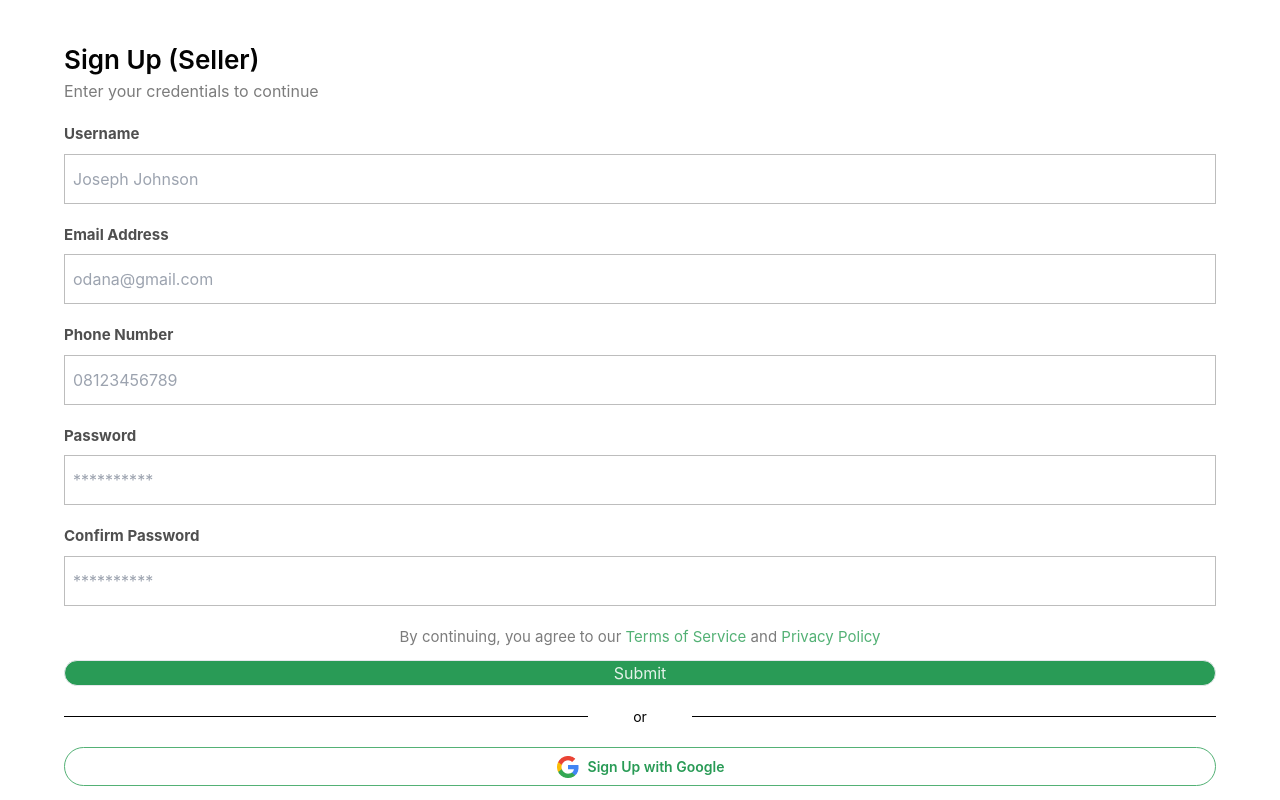
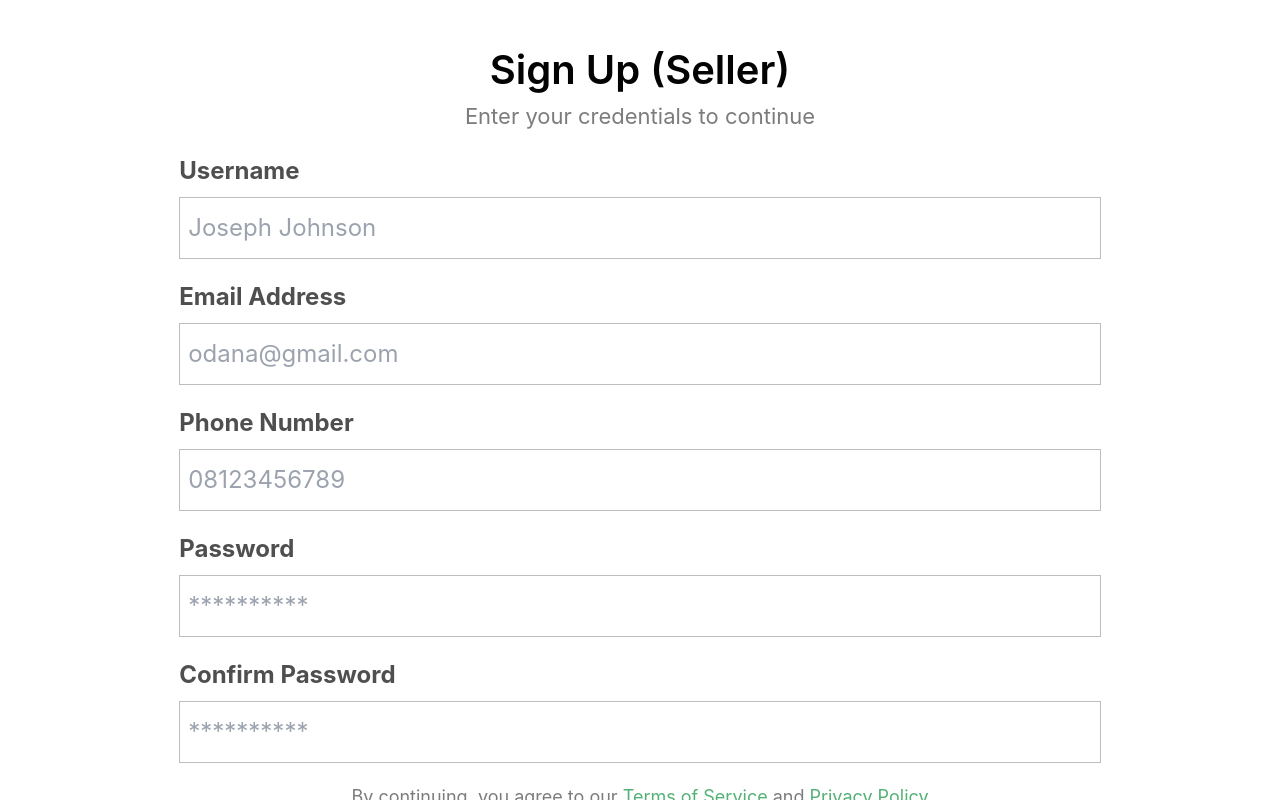
Before and after one commit to german-machine/odana, a React (Vite) app: page /sign-up-seller in a window 1280 px wide. Shown: the top 800 px of the page. Built offline with nearby package versions, Linux system fonts and the light colour scheme.

Commit message:
styled for medium and desktop devices; function: password must be more than 8 words with lowercase, uppercase, number and special characters; clear all input fields after submiting; trimmed all input fields and all typed letters show as lowercase in the username input field

```diff
--- a/src/pages/SignUpBuyer.jsx
+++ b/src/pages/SignUpBuyer.jsx
@@ -1,7 +1,6 @@
 import React, { useState } from 'react'
 import good from '../assets/images/good.png'
 import eyeoff from '../assets/images/eye-off.png'
-import whiteArrow from '../assets/images/white-arrow.png'
 import google from '../assets/images/google.png'
 import apple from '../assets/images/apple.png'
 import { Link } from 'react-router-dom'
@@ -33,8 +32,8 @@ const SignUp = () => {
 
         if (!inputValue.password) {
             tempError.password = 'Password is required'
-        } else if (inputValue.password.length < 8) {
-            tempError.password = 'Password too short'
+        } else if (!/^(?=.*[a-z])(?=.*[A-Z])(?=.*\d)(?=.*[@$!%*?&])[A-Za-z\d@$!%*?&]{8,}$/.test(inputValue.password)) {
+            tempError.password = 'Password must be more than 8 digits, contain lowercase, uppercase, number and special character'
         }
 
 
@@ -56,95 +55,107 @@ const SignUp = () => {
 
     function handleChange(e) {
         const { name, value } = e.target
-        setInputValue({
-            ...inputValue,
-            [name]: value
-        })
+        let updatedValue = { ...inputValue }
+        let trimmedValue = value.trim()
+        if (name === 'username') {
+            updatedValue[name] = value.toLowerCase()
+            e.target.value = trimmedValue.toLowerCase()
+        } else {
+            updatedValue[name] = value
+        }
+        setInputValue(updatedValue)
     }
 
     function handleSubmit(e) {
         e.preventDefault()
         if (validateError()) {
             alert('yeap')
+            setInputValue({
+                username: '',
+                email: '',
+                password: '',
+                confirmPassword: '',
+                number: ''
+            })
         }
     }
 
     return (
-        <div className='w-full bg-white'>
+        <div className='w-full md:h-screen lg:h-full bg-white'>
             <div className="w-[90%] m-auto py-10">
 
                 <div className="w-full mb-5">
-                    <h3 className="text-[26px] font-semibold text-left text-[#030303]">Sign Up (Buyer)</h3>
-                    <p className="text-[16px] text-[#7C7C7C] text-left">Enter your credentials to continue</p>
+                    <h3 className="text-[26px] md:text-[50px] lg:text-[40px] font-semibold text-center text-[#030303]">Sign Up (Buyer)</h3>
+                    <p className="text-[18px] md:text-[30px] lg:text-[22px] text-[#7C7C7C] text-center">Enter your credentials to continue</p>
                 </div>
 
-                <form action='/' onSubmit={handleSubmit} className="w-full">
+                <form action='/' onSubmit={handleSubmit} className="w-full md:w-[80%] m-auto">
 
                     <div className="text-left mb-5 flex flex-col gap-2">
-                        <label htmlFor="username" className="text-[15.04px] text-[#4F4F4F] font-bold text-left">Username</label>
+                        <label htmlFor="username" className="text-[18px] md:text-[24px] text-[#4F4F4F] font-bold text-left">Username</label>
                         <div className="border border-[#BDBDBD] flex items-center justify-between px-2 py-1">
-                            <input onChange={handleChange} value={inputValue.username} type="text" name='username' placeholder='Joseph Johnson' required className="py-2 w-full bg-transparent focus:outline-none text-[#4F4F4F]"/>
-                            <img src={good} alt="" className="hidden"/>
+                            <input onChange={handleChange} value={inputValue.username} type="text" name='username' placeholder='Joseph Johnson' required className="py-2 w-full bg-transparent focus:outline-none text-[#4F4F4F] md:text-[24px]" />
+                            <img src={good} alt="" className="hidden" />
                         </div>
                         {error.username && <p className='text-red-600'>{error.username}</p>}
                     </div>
 
                     <div className="text-left mb-5 flex flex-col gap-2">
-                        <label htmlFor="email" className="text-[15.04px] text-[#4F4F4F] font-bold text-left">Email Address</label>
+                        <label htmlFor="email" className="text-[18px] md:text-[24px] text-[#4F4F4F] font-bold text-left">Email Address</label>
                         <div className="border border-[#BDBDBD] flex items-center justify-between px-2 py-1">
-                            <input onChange={handleChange} value={inputValue.email} type="email" name='email' placeholder='odana@gmail.com' required className="py-2 w-full bg-transparent focus:outline-none text-[#4F4F4F]"/>
-                            <img src={good} alt="" className="hidden"/>
+                            <input onChange={handleChange} value={inputValue.email} type="email" name='email' placeholder='odana@gmail.com' required className="py-2 w-full bg-transparent focus:outline-none text-[#4F4F4F] md:text-[24px]" />
+                            <img src={good} alt="" className="hidden" />
                         </div>
                         {error.email && <p className='text-red-600'>{error.email}</p>}
                     </div>
 
                     <div className="text-left mb-5 flex flex-col gap-2">
-                        <label htmlFor="number" className="text-[15.04px] text-[#4F4F4F] font-bold text-left">Phone Number</label>
+                        <label htmlFor="number" className="text-[18px] md:text-[24px] text-[#4F4F4F] font-bold text-left">Phone Number</label>
                         <div className="border border-[#BDBDBD] flex items-center justify-between px-2 py-1">
-                            <input onChange={handleChange} value={inputValue.number} type="tel" name='number' placeholder='08123456789' required className="py-2 w-full bg-transparent focus:outline-none text-[#4F4F4F]"/>
-                            <img src={good} alt="" className="hidden"/>
+                            <input onChange={handleChange} value={inputValue.number} type="tel" name='number' placeholder='08123456789' required className="py-2 w-full bg-transparent focus:outline-none text-[#4F4F4F] md:text-[24px]" />
+                            <img src={good} alt="" className="hidden" />
                         </div>
                         {error.number && <p className='text-red-600'>{error.number}</p>}
                     </div>
 
                     <div className="text-left mb-5 flex flex-col gap-2">
-                        <label htmlFor="password" className="text-[15.04px] text-[#4F4F4F] font-bold text-left">Password</label>
+                        <label htmlFor="password" className="text-[18px] md:text-[24px] text-[#4F4F4F] font-bold text-left">Password</label>
                         <div className="border border-[#BDBDBD] flex items-center justify-between px-2 py-1">
-                            <input onChange={handleChange} value={inputValue.password} type="passwor" name='password' placeholder='**********' required className="py-2 w-full bg-transparent focus:outline-none text-[#4F4F4F]"/>
-                            <img src={eyeoff} alt="" className="hidden"/>
+                            <input onChange={handleChange} value={inputValue.password} type="passwor" name='password' placeholder='**********' required className="py-2 w-full bg-transparent focus:outline-none text-[#4F4F4F] md:text-[24px]" />
+                            <img src={eyeoff} alt="" className="hidden" />
                         </div>
                         {error.password && <p className='text-red-600'>{error.password}</p>}
                     </div>
 
                     <div className="text-left mb-5 flex flex-col gap-2">
-                        <label htmlFor="confirmPassword" className="text-[15.04px] text-[#4F4F4F] font-bold text-left">Confirm Password</label>
+                        <label htmlFor="confirmPassword" className="text-[18px] md:text-[24px] text-[#4F4F4F] font-bold text-left">Confirm Password</label>
                         <div className="border border-[#BDBDBD] flex items-center justify-between px-2 py-1">
-                            <input onChange={handleChange} value={inputValue.confirmPassword} type="passwor" name='confirmPassword' placeholder='**********' required className="py-2 w-full bg-transparent focus:outline-none text-[#4F4F4F]"/>
-                            <img src={eyeoff} alt="" className="hidden"/>
+                            <input onChange={handleChange} value={inputValue.confirmPassword} type="passwor" name='confirmPassword' placeholder='**********' required className="py-2 w-full bg-transparent focus:outline-none text-[#4F4F4F] md:text-[24px]" />
+                            <img src={eyeoff} alt="" className="hidden" />
                         </div>
                         {error.confirmPassword && <p className='text-red-600'>{error.confirmPassword}</p>}
                     </div>
 
-                    <p className="text-[15px] mb-3 font-normal text-[#7C7C7C] text-center">By continuing, you agree to our <span className="text-[#53B175]">Terms of Service</span> and <span className="text-[#53B175]">Privacy Policy</span></p>
+                    <p className="text-[16px] md:text-[18px] mb-3 font-normal text-[#7C7C7C] text-center">By continuing, you agree to our <span className="text-[#53B175]">Terms of Service</span> and <span className="text-[#53B175]">Privacy Policy</span></p>
 
-                    <button type='submit' className="w-full border bg-[#299B56] text-center flex justify-center rounded-3xl items-center mb-5">
+                    <button type='submit' className="w-full md:w-[30%] md:text-[19px] m-auto py-2 md:py-3 border bg-[#299B56] text-center flex justify-center rounded-3xl items-center mb-5">
                         Submit
                     </button>
 
-                    <div className='w-full flex items-center justify-center text-center'>
+                    <div className='w-full md:w-[70%] m-auto flex items-center justify-center text-center gap-1'>
                         <div className='w-[100%] h-[1px] bg-black'></div>
-                        <p className='w-[20%] text-[14px] text-[#030303]'>or</p>
+                        <p className='w-[15%] text-[14px] text-[#030303]'>or</p>
                         <div className='w-[100%] h-[1px] bg-black'></div>
                     </div>
 
-                    <Link className="border rounded-3xl border-[#53B175] flex items-center justify-center gap-2 mt-5 mb-5">
+                    <Link className="w-full md:w-[70%] m-auto border rounded-3xl border-[#53B175] flex items-center justify-center gap-2 mt-5 mb-5">
                         <img src={google} alt="" />
-                        <Link className="text-[14px] font-semibold text-[#299B56] py-2">Sign Up with Google</Link>
+                        <Link className="text-[16px] md:text-[19px] font-semibold text-[#299B56] py-2 md:py-3">Sign Up with Google</Link>
                     </Link>
 
-                    <Link className="border rounded-3xl border-[#53B175] flex items-center justify-center gap-2">
+                    <Link className="w-full md:w-[70%] m-auto border rounded-3xl border-[#53B175] flex items-center justify-center gap-2">
                         <img src={apple} alt="" />
-                        <p className="text-[14px] font-semibold text-[#299B56] py-2">Sign Up with Apple</p>
+                        <p className="text-[16px] md:text-[19px] font-semibold text-[#299B56] py-2 md:py-3">Sign Up with Apple</p>
                     </Link>
                 </form>
             </div>
--- a/src/pages/SignUpSeller.jsx
+++ b/src/pages/SignUpSeller.jsx
@@ -1,7 +1,6 @@
 import React, { useState } from 'react'
 import good from '../assets/images/good.png'
 import eyeoff from '../assets/images/eye-off.png'
-import whiteArrow from '../assets/images/white-arrow.png'
 import google from '../assets/images/google.png'
 import apple from '../assets/images/apple.png'
 import { Link } from 'react-router-dom'
@@ -33,8 +32,8 @@ const SignUp = () => {
 
         if (!inputValue.password) {
             tempError.password = 'Password is required'
-        } else if (inputValue.password.length < 8) {
-            tempError.password = 'Password too short'
+        } else if (!/^(?=.*[a-z])(?=.*[A-Z])(?=.*\d)(?=.*[@$!%*?&])[A-Za-z\d@$!%*?&]{8,}$/.test(inputValue.password)) {
+            tempError.password = 'Password must be more than 8 digits, contain lowercase, uppercase, number and special character'
         }
 
 
@@ -56,95 +55,107 @@ const SignUp = () => {
 
     function handleChange(e) {
         const { name, value } = e.target
-        setInputValue({
-            ...inputValue,
-            [name]: value
-        })
+        let updatedValue = { ...inputValue }
+        let trimmedValue = value.trim()
+        if (name === 'username') {
+            updatedValue[name] = value.toLowerCase()
+            e.target.value = trimmedValue.toLowerCase()
+        } else {
+            updatedValue[name] = value
+        }
+        setInputValue(updatedValue)
     }
 
     function handleSubmit(e) {
         e.preventDefault()
         if (validateError()) {
             alert('yeap')
+            setInputValue({
+                username: '',
+                email: '',
+                password: '',
+                confirmPassword: '',
+                number: ''
+            })
         }
     }
 
     return (
-        <div className='w-full bg-white'>
+        <div className='w-full md:h-screen lg:h-full bg-white'>
             <div className="w-[90%] m-auto py-10">
 
                 <div className="w-full mb-5">
-                    <h3 className="text-[26px] font-semibold text-left text-[#030303]">Sign Up (Seller)</h3>
-                    <p className="text-[16px] text-[#7C7C7C] text-left">Enter your credentials to continue</p>
+                    <h3 className="text-[26px] md:text-[50px] lg:text-[40px] font-semibold text-center text-[#030303]">Sign Up (Seller)</h3>
+                    <p className="text-[18px] md:text-[30px] lg:text-[22px] text-[#7C7C7C] text-center">Enter your credentials to continue</p>
                 </div>
 
-                <form onSubmit={handleSubmit} className="w-full">
+                <form action='/' onSubmit={handleSubmit} className="w-full md:w-[80%] m-auto">
 
                     <div className="text-left mb-5 flex flex-col gap-2">
-                        <label htmlFor="username" className="text-[15.04px] text-[#4F4F4F] font-bold text-left">Username</label>
+                        <label htmlFor="username" className="text-[18px] md:text-[24px] text-[#4F4F4F] font-bold text-left">Username</label>
                         <div className="border border-[#BDBDBD] flex items-center justify-between px-2 py-1">
-                            <input onChange={handleChange} value={inputValue.username} type="text" name='username' placeholder='Joseph Johnson' required className="py-2 w-full bg-transparent focus:outline-none text-[#4F4F4F]"/>
-                            <img src={good} alt="" className="hidden"/>
+                            <input onChange={handleChange} value={inputValue.username} type="text" name='username' placeholder='Joseph Johnson' required className="py-2 w-full bg-transparent focus:outline-none text-[#4F4F4F] md:text-[24px]" />
+                            <img src={good} alt="" className="hidden" />
                         </div>
                         {error.username && <p className='text-red-600'>{error.username}</p>}
                     </div>
 
                     <div className="text-left mb-5 flex flex-col gap-2">
-                        <label htmlFor="email" className="text-[15.04px] text-[#4F4F4F] font-bold text-left">Email Address</label>
+                        <label htmlFor="email" className="text-[18px] md:text-[24px] text-[#4F4F4F] font-bold text-left">Email Address</label>
                         <div className="border border-[#BDBDBD] flex items-center justify-between px-2 py-1">
-                            <input onChange={handleChange} value={inputValue.email} type="email" name='email' placeholder='odana@gmail.com' required className="py-2 w-full bg-transparent focus:outline-none text-[#4F4F4F]"/>
-                            <img src={good} alt="" className="hidden"/>
+                            <input onChange={handleChange} value={inputValue.email} type="email" name='email' placeholder='odana@gmail.com' required className="py-2 w-full bg-transparent focus:outline-none text-[#4F4F4F] md:text-[24px]" />
+                            <img src={good} alt="" className="hidden" />
                         </div>
                         {error.email && <p className='text-red-600'>{error.email}</p>}
                     </div>
 
                     <div className="text-left mb-5 flex flex-col gap-2">
-                        <label htmlFor="number" className="text-[15.04px] text-[#4F4F4F] font-bold text-left">Phone Number</label>
+                        <label htmlFor="number" className="text-[18px] md:text-[24px] text-[#4F4F4F] font-bold text-left">Phone Number</label>
                         <div className="border border-[#BDBDBD] flex items-center justify-between px-2 py-1">
-                            <input onChange={handleChange} value={inputValue.number} type="tel" name='number' placeholder='08123456789' required className="py-2 w-full bg-transparent focus:outline-none text-[#4F4F4F]"/>
-                            <img src={good} alt="" className="hidden"/>
+                            <input onChange={handleChange} value={inputValue.number} type="tel" name='number' placeholder='08123456789' required className="py-2 w-full bg-transparent focus:outline-none text-[#4F4F4F] md:text-[24px]" />
+                            <img src={good} alt="" className="hidden" />
                         </div>
                         {error.number && <p className='text-red-600'>{error.number}</p>}
                     </div>
 
                     <div className="text-left mb-5 flex flex-col gap-2">
-                        <label htmlFor="password" className="text-[15.04px] text-[#4F4F4F] font-bold text-left">Password</label>
+                        <label htmlFor="password" className="text-[18px] md:text-[24px] text-[#4F4F4F] font-bold text-left">Password</label>
                         <div className="border border-[#BDBDBD] flex items-center justify-between px-2 py-1">
-                            <input onChange={handleChange} value={inputValue.password} type="passwor" name='password' placeholder='**********' required className="py-2 w-full bg-transparent focus:outline-none text-[#4F4F4F]"/>
-                            <img src={eyeoff} alt="" className="hidden"/>
+                            <input onChange={handleChange} value={inputValue.password} type="passwor" name='password' placeholder='**********' required className="py-2 w-full bg-transparent focus:outline-none text-[#4F4F4F] md:text-[24px]" />
+                            <img src={eyeoff} alt="" className="hidden" />
                         </div>
                         {error.password && <p className='text-red-600'>{error.password}</p>}
                     </div>
 
                     <div className="text-left mb-5 flex flex-col gap-2">
-                        <label htmlFor="confirmPassword" className="text-[15.04px] text-[#4F4F4F] font-bold text-left">Confirm Password</label>
+                        <label htmlFor="confirmPassword" className="text-[18px] md:text-[24px] text-[#4F4F4F] font-bold text-left">Confirm Password</label>
                         <div className="border border-[#BDBDBD] flex items-center justify-between px-2 py-1">
-                            <input onChange={handleChange} value={inputValue.confirmPassword} type="passwor" name='confirmPassword' placeholder='**********' required className="py-2 w-full bg-transparent focus:outline-none text-[#4F4F4F]"/>
-                            <img src={eyeoff} alt="" className="hidden"/>
+                            <input onChange={handleChange} value={inputValue.confirmPassword} type="passwor" name='confirmPassword' placeholder='**********' required className="py-2 w-full bg-transparent focus:outline-none text-[#4F4F4F] md:text-[24px]" />
+                            <img src={eyeoff} alt="" className="hidden" />
                         </div>
                         {error.confirmPassword && <p className='text-red-600'>{error.confirmPassword}</p>}
                     </div>
 
-                    <p className="text-[15px] mb-3 font-normal text-[#7C7C7C] text-center">By continuing, you agree to our <span className="text-[#53B175]">Terms of Service</span> and <span className="text-[#53B175]">Privacy Policy</span></p>
+                    <p className="text-[16px] md:text-[18px] mb-3 font-normal text-[#7C7C7C] text-center">By continuing, you agree to our <span className="text-[#53B175]">Terms of Service</span> and <span className="text-[#53B175]">Privacy Policy</span></p>
 
-                    <button type='submit' className="w-full border bg-[#299B56] text-center flex justify-center rounded-3xl items-center mb-5">
+                    <button type='submit' className="w-full md:w-[30%] md:text-[19px] m-auto py-2 md:py-3 border bg-[#299B56] text-center flex justify-center rounded-3xl items-center mb-5">
                         Submit
                     </button>
 
-                    <div className='w-full flex items-center justify-center text-center'>
+                    <div className='w-full md:w-[70%] m-auto flex items-center justify-center text-center gap-1'>
                         <div className='w-[100%] h-[1px] bg-black'></div>
-                        <p className='w-[20%] text-[14px] text-[#030303]'>or</p>
+                        <p className='w-[15%] text-[14px] text-[#030303]'>or</p>
                         <div className='w-[100%] h-[1px] bg-black'></div>
                     </div>
 
-                    <Link className="border rounded-3xl border-[#53B175] flex items-center justify-center gap-2 mt-5 mb-5">
+                    <Link className="w-full md:w-[70%] m-auto border rounded-3xl border-[#53B175] flex items-center justify-center gap-2 mt-5 mb-5">
                         <img src={google} alt="" />
-                        <Link className="text-[14px] font-semibold text-[#299B56] py-2">Sign Up with Google</Link>
+                        <Link className="text-[16px] md:text-[19px] font-semibold text-[#299B56] py-2 md:py-3">Sign Up with Google</Link>
                     </Link>
 
-                    <Link className="border rounded-3xl border-[#53B175] flex items-center justify-center gap-2">
+                    <Link className="w-full md:w-[70%] m-auto border rounded-3xl border-[#53B175] flex items-center justify-center gap-2">
                         <img src={apple} alt="" />
-                        <p className="text-[14px] font-semibold text-[#299B56] py-2">Sign Up with Apple</p>
+                        <p className="text-[16px] md:text-[19px] font-semibold text-[#299B56] py-2 md:py-3">Sign Up with Apple</p>
                     </Link>
                 </form>
             </div>
```
